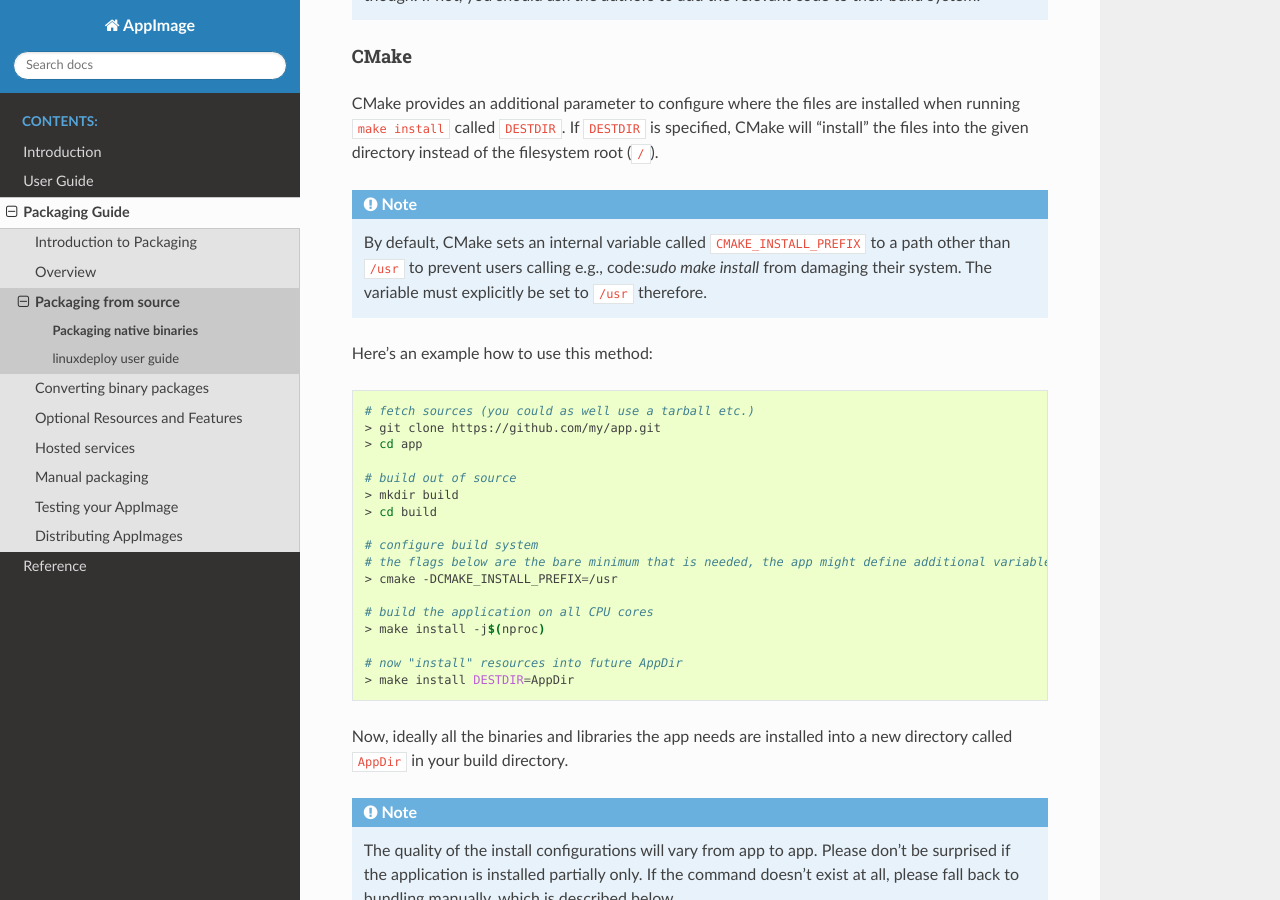
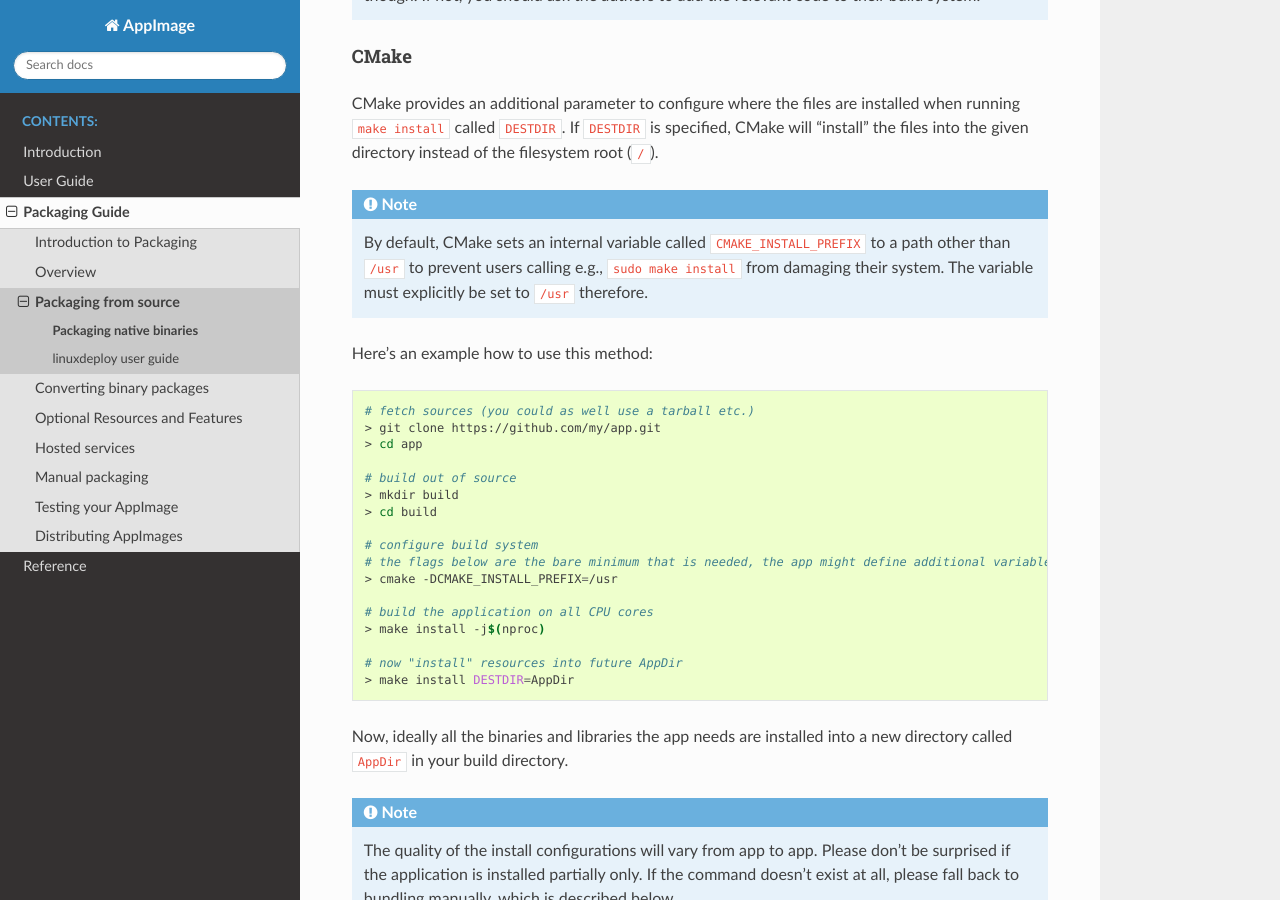
Before and after one commit to AppImage/docs.appimage.org, a Sphinx documentation site: the page built from source/packaging-guide/from-source/native-binaries.rst, in a window 1280 px wide and 900 px high, scrolled down 1306 px. Built offline with Sphinx 7.4.7 and the Read the Docs theme 2.0.0, drawn with Linux system fonts in a browser that asks for light colours; pages that are not in the unit, such as notebooks, are missing from menus.

Commit message:
Fix code tag

```diff
--- a/source/packaging-guide/from-source/native-binaries.rst
+++ b/source/packaging-guide/from-source/native-binaries.rst
@@ -38,7 +38,7 @@
 CMake provides an additional parameter to configure where the files are installed when running ``make install`` called |destdir|. If |destdir| is specified, CMake will "install" the files into the given directory instead of the filesystem root (:code:`/`).
 
 .. note::
-   By default, CMake sets an internal variable called |cmake-install-prefix| to a path other than ``/usr`` to prevent users calling e.g., code:`sudo make install` from damaging their system. The variable must explicitly be set to ``/usr`` therefore.
+   By default, CMake sets an internal variable called |cmake-install-prefix| to a path other than ``/usr`` to prevent users calling e.g., :code:`sudo make install` from damaging their system. The variable must explicitly be set to ``/usr`` therefore.
 
 .. |destdir| replace:: :code:`DESTDIR`
 .. |cmake-install-prefix| replace:: :code:`CMAKE_INSTALL_PREFIX`
```
